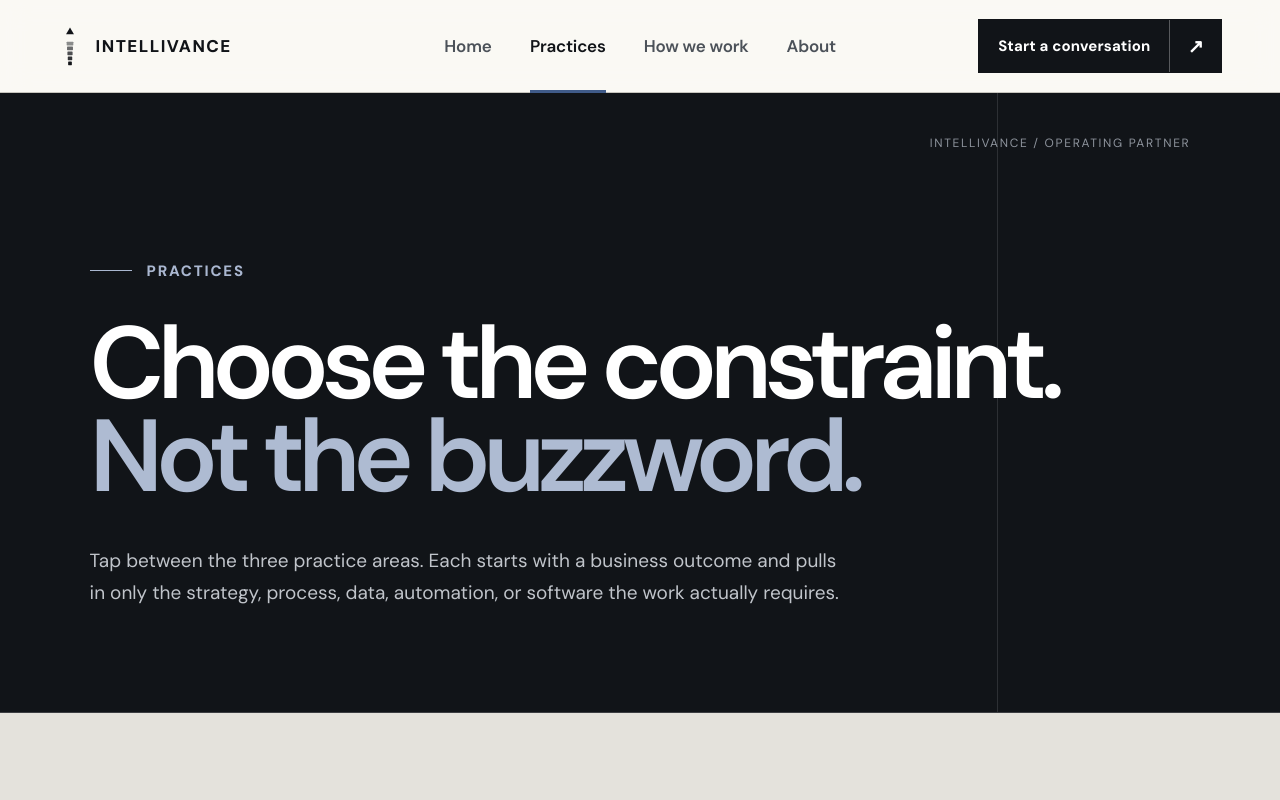
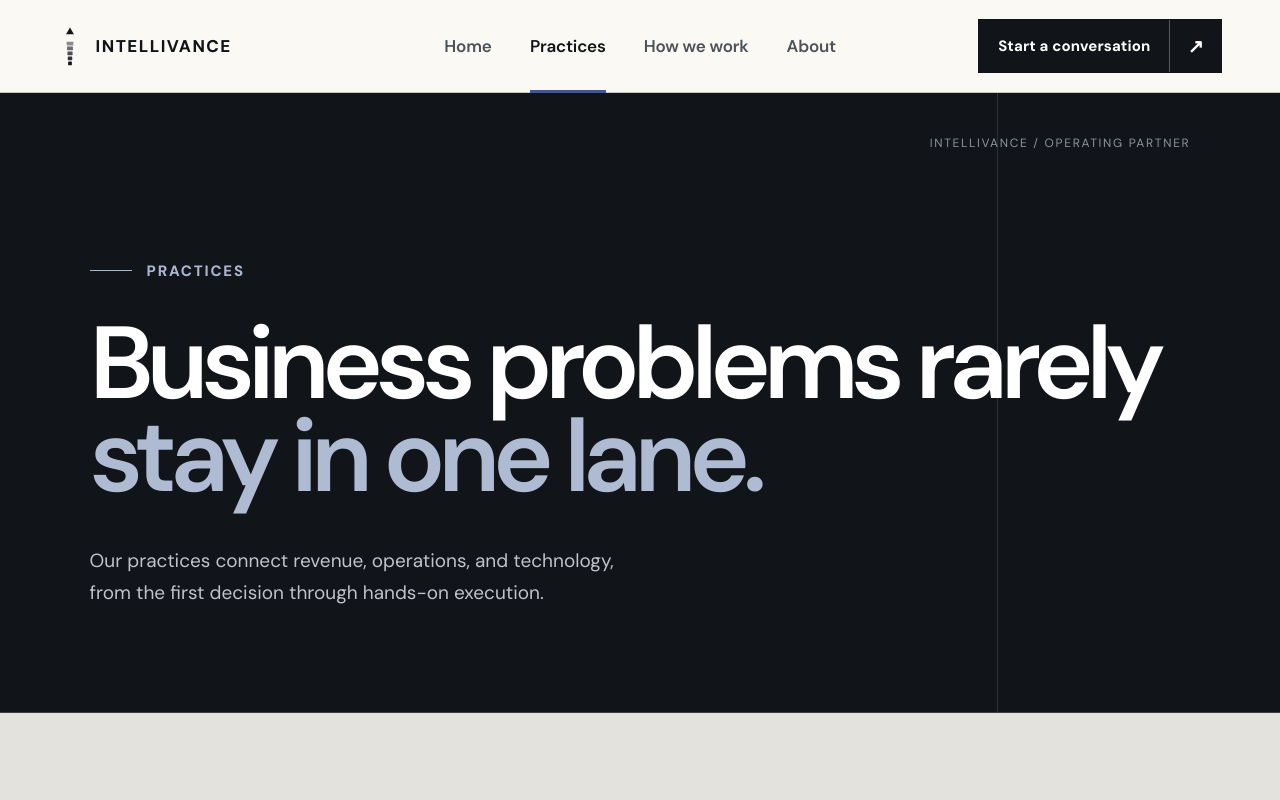
Before and after one commit to Danny2Matulula/intellivance-next, a Next.js app: page /practices in a window 1280 px wide. Shown: the top 800 px of the page. Built offline with nearby package versions, Linux system fonts and the light colour scheme; no server answers.

Commit message:
Refine practices hero positioning

```diff
--- a/src/app/practices/page.js
+++ b/src/app/practices/page.js
@@ -14,7 +14,7 @@ export default function PracticesPage() {
     <div className="site-shell">
       <a className="skip-link" href="#main-content">Skip to content</a><Navbar />
       <main id="main-content">
-        <header className="page-hero"><div className="eyebrow">Practices</div><h1>Choose the constraint. <span>Not the buzzword.</span></h1><p>Tap between the three practice areas. Each starts with a business outcome and pulls in only the strategy, process, data, automation, or software the work actually requires.</p></header>
+        <header className="page-hero"><div className="eyebrow">Practices</div><h1>Business problems rarely <span>stay in one lane.</span></h1><p>Our practices connect revenue, operations, and technology, from the first decision through hands-on execution.</p></header>
         <section className="tabs-section section-pad"><PracticeTabs /></section>
         <section className="capability-stack section-pad">
           <div><div className="section-label">The capability stack</div><h2 className="section-title">Technology supports the operating model. It does not replace one.</h2></div>
```
